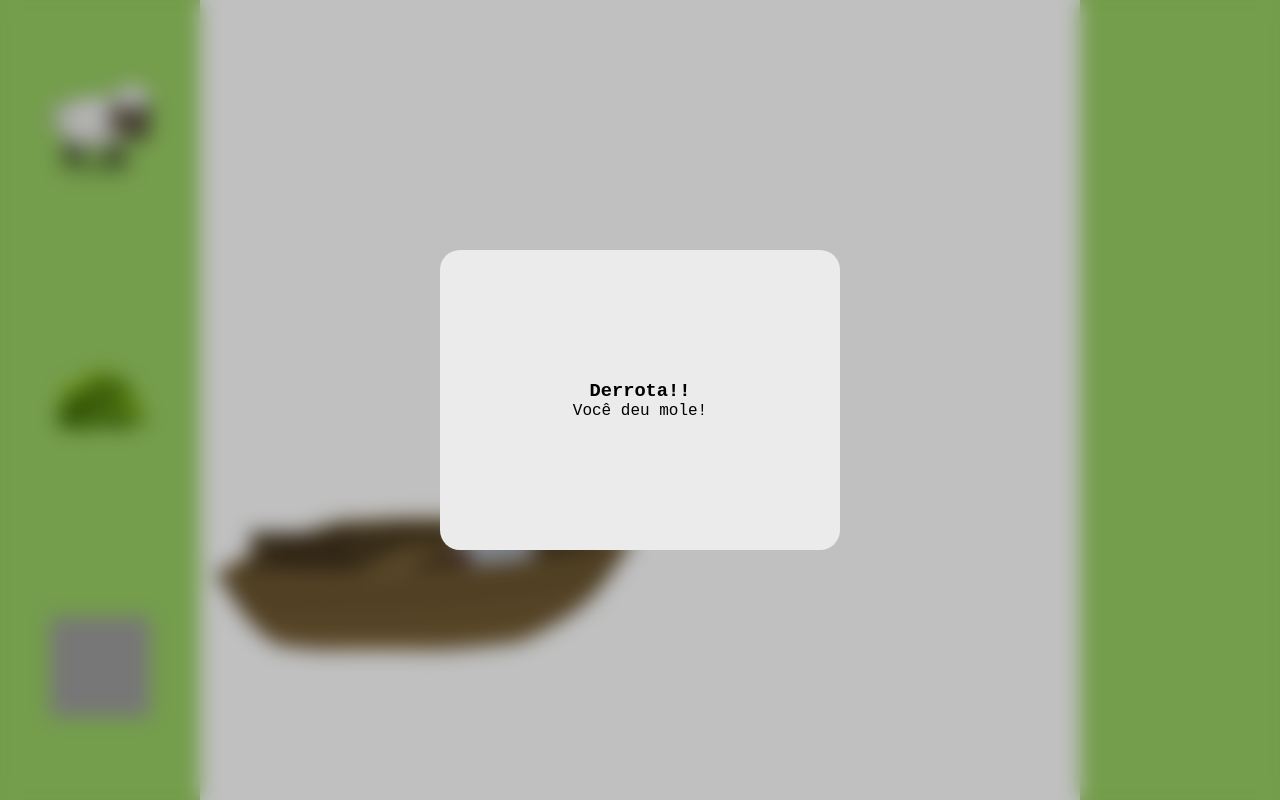
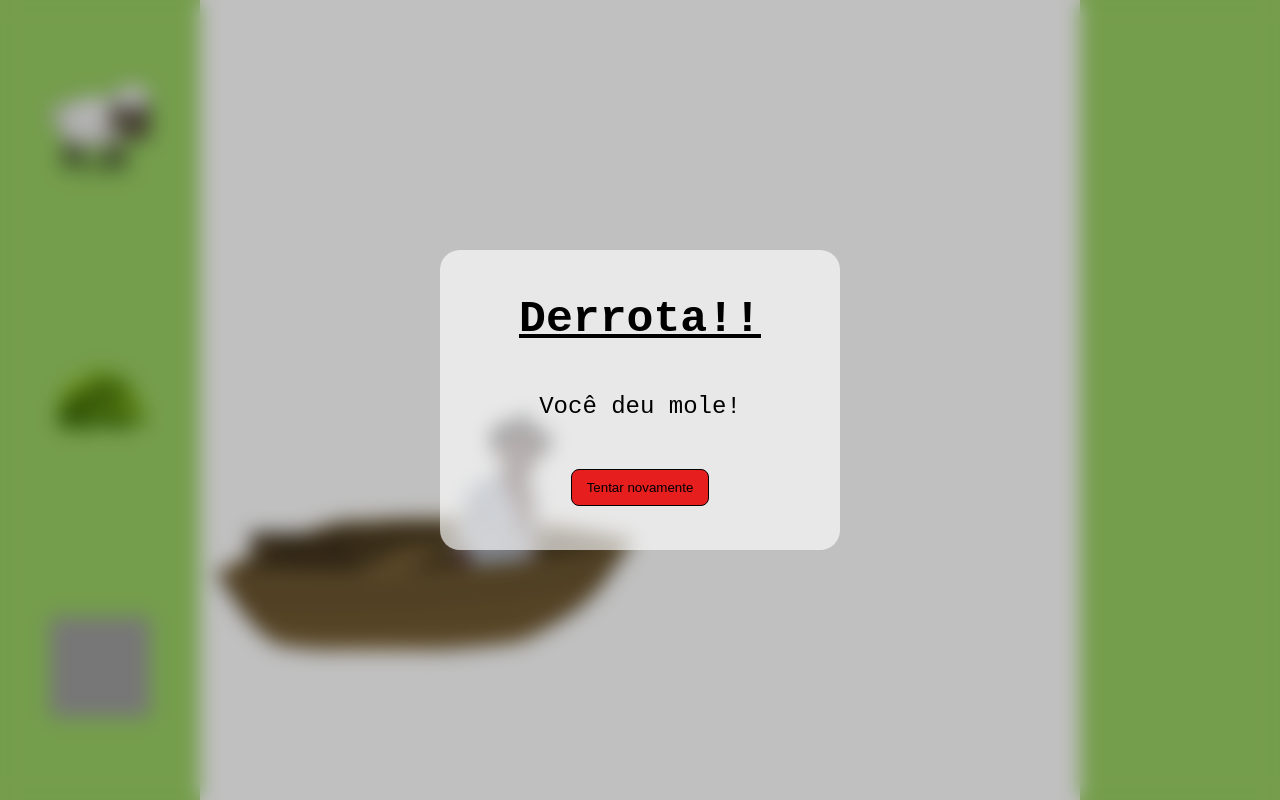
Before and after one commit to ufjf-dcc121/ufjf-dcc121-2022-1-atv4-Gustav0Furtad0, a plain HTML site: page index.html in a window 1280 px wide. Drawn offline with Linux system fonts and the light colour scheme; grey boxes are pictures that could not be loaded.

Commit message:
estilo css mensagem e botao reload

```diff
--- a/css/style.css
+++ b/css/style.css
@@ -85,11 +85,29 @@ body, .rio {
 .mensagemcorp {
     display: flex;
     flex-direction: column;
-    justify-content: center;
-    background-color: rgb(235, 235, 235);
+    justify-content:space-around;
+    background-color: rgba(255, 255, 255, 0.637);
     width: 400px;
     height: 300px;
     border-radius: 20px;
     padding: 20px;
     text-align: center;
 }
+
+.mensagemcorp > h3 {
+    font-size: 2.8em;
+    text-decoration: underline;
+}
+
+.mensagemcorp > p {
+    font-size: 1.5em;
+}
+
+.mensagemcorp > button {
+    background-color: rgb(230, 30, 30);
+    width: fit-content;
+    margin: 0 auto;
+    padding: 10px 15px;
+    border-radius: 8px;
+    border: solid 1px black;
+}
--- a/index.html
+++ b/index.html
@@ -31,16 +31,17 @@
             </div>
         </div>
     </div>
-    <div>
-        <div class="mensagemfundo">
-            <div class="mensagemcorp">
-                <h3>Derrota!!</h3>
-                <p>Você deu mole!</p>
-            </div>
+    <div class="mensagemfundo">
+        <div class="mensagemcorp">
+            <h3>Derrota!!</h3>
+            <p>Você deu mole!</p>
+            <button onclick="resmensagem()">Tentar novamente</button>
         </div>
     </div>
     <script>
-
+        function resmensagem() {
+            document.location.reload(true);
+        }
     </script>
     <script src="./js/variaveisglobais.js"></script>
     <script src="./js/verificaWinLoss.js"></script>
```
